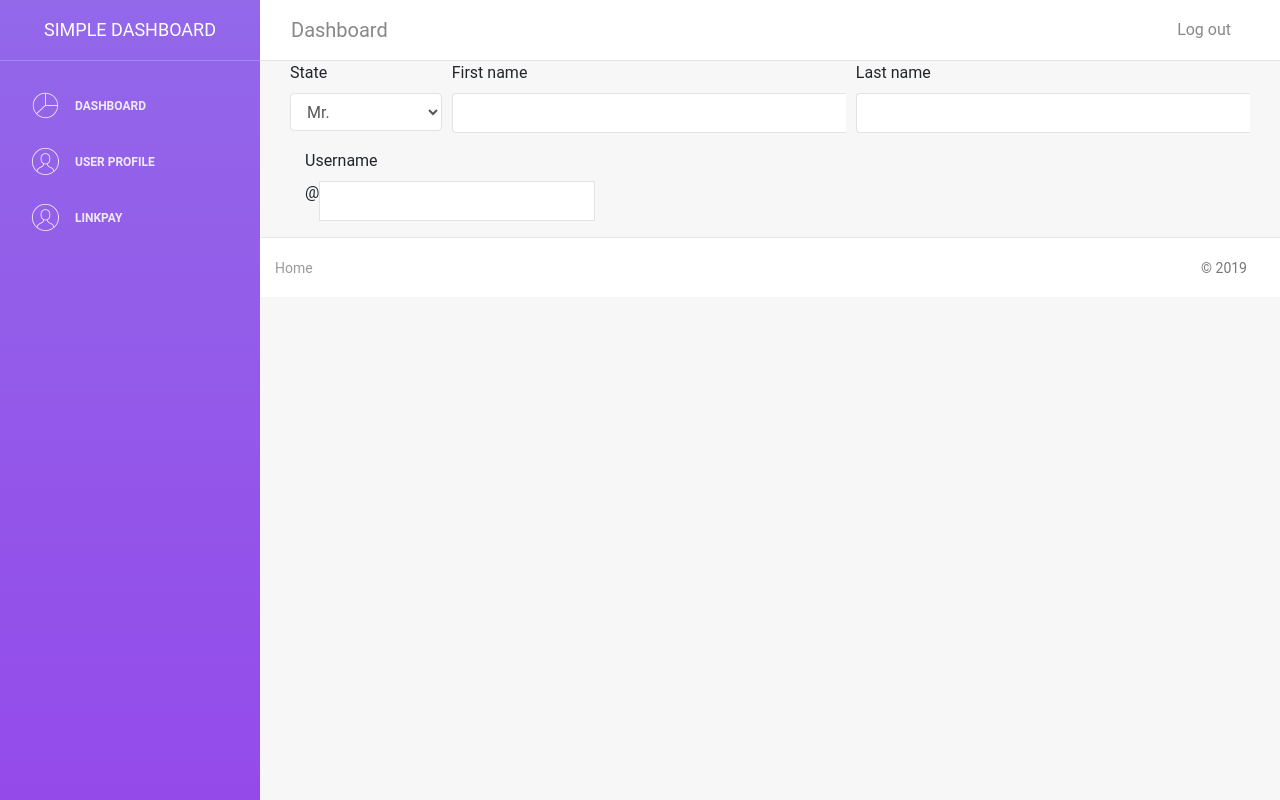
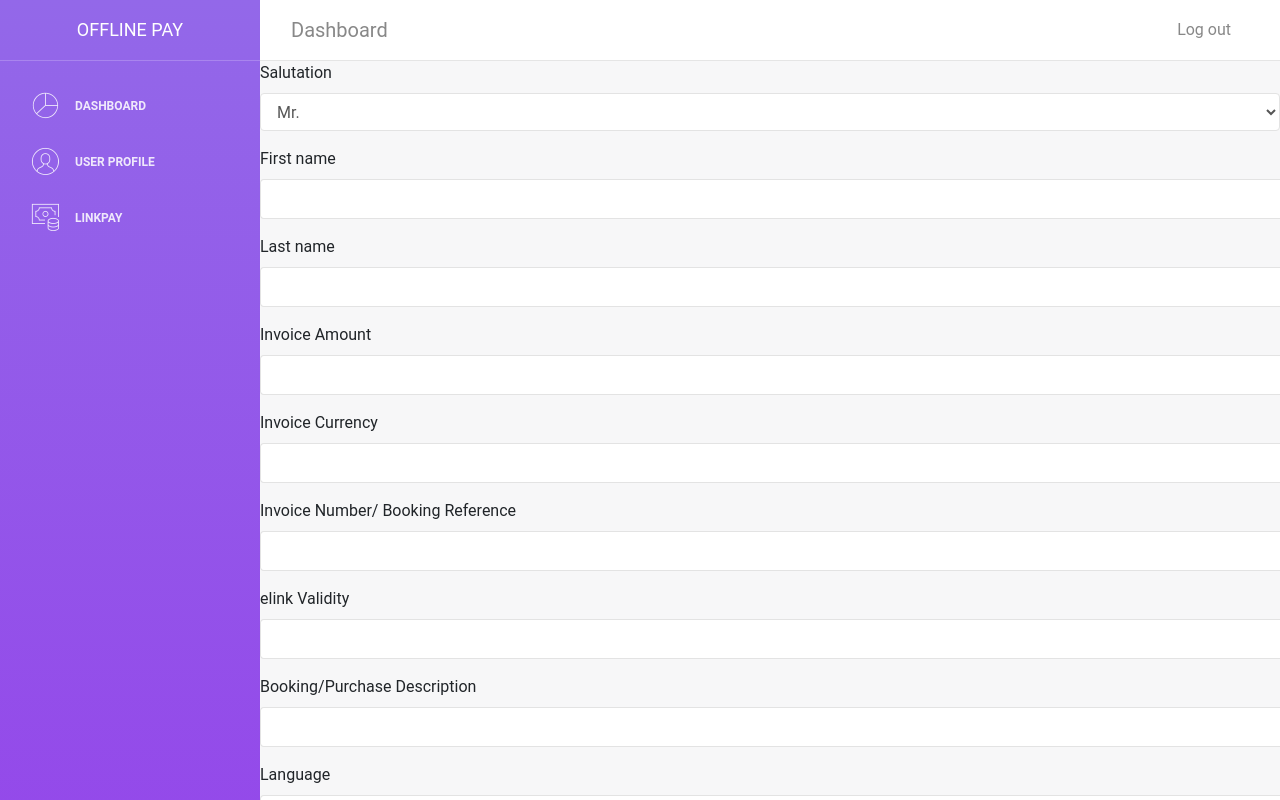
Before and after one commit to offline-pay/link-ui, a React (Create React App) app: page /link in a window 1280 px wide. Built offline with nearby package versions, Linux system fonts and the light colour scheme.

Commit message:
Adding all invoice parameter

```diff
--- /dev/null
+++ b/src/components/Invoice.js
@@ -0,0 +1,79 @@
+import React, { Component } from 'react'
+import { Container, Col, InputGroup, Form, Row, Dropdown } from "react-bootstrap";
+import FormTextField from "./FormTextField";
+import { useSpring, animated } from "react-spring";
+import { Spring } from 'react-spring/renderprops'
+
+
+class Invoice extends Component {
+    constructor(props) {
+        super(props);
+    }
+
+    render() {
+        return (
+            <Container>
+                <Form.Row>
+                    <FormTextField
+                        as={Col}
+                        controlId="validationFormik01"
+                        label="Invoice Amount"
+                        type="text"
+                        name="amount-major"
+                    />
+                </Form.Row>
+                <Form.Row>
+                    <FormTextField
+                        as={Col}
+                        controlId="validationFormik02"
+                        label="Invoice Currency"
+                        type="text"
+                        name="currency"
+                    />
+                </Form.Row>
+                <Form.Row>
+                    <FormTextField
+                        as={Col}
+                        controlId="validationFormik02"
+                        label="Invoice Number/ Booking Reference"
+                        type="text"
+                        name="invoiceNumber"
+                    />
+                </Form.Row>
+
+                <Form.Row>
+                    <FormTextField
+                        as={Col}
+                        controlId="validationFormik02"
+                        label="elink Validity"
+                        type="text"
+                        name="elinkValidity"
+                    />
+                </Form.Row>
+
+                <Form.Row>
+                    <FormTextField
+                        as={Col}
+                        controlId="validationFormik02"
+                        label="Booking/Purchase Description"
+                        type="text"
+                        name="description"
+                    />
+                </Form.Row>
+
+
+
+                <Form.Row>
+                    <FormTextField
+                        as={Col}
+                        controlId="validationFormik02"
+                        label="Language"
+                        type="text"
+                        name="language"
+                    />
+                </Form.Row>
+            </Container>
+        );
+    }
+}
+export default Invoice
--- a/src/components/LinkPay.js
+++ b/src/components/LinkPay.js
@@ -2,14 +2,14 @@ import React, { Component } from 'react'
 import { NavLink, Link } from 'react-router-dom'
 import { Field, Formik, Form } from 'formik';
 import LinkUser from './LinkUser';
-import { Col } from 'react-bootstrap';
+import Invoice from './Invoice';
+import { Col, Row } from 'react-bootstrap';
 
 class LinkPay extends Component {
 
   render() {
     return (
       <div>
-
         <Formik
           initialValues={{ email: '', password: '' }}
           validate={values => {
@@ -41,10 +41,12 @@ class LinkPay extends Component {
             /* and other goodies */
           }) => (
               <Form noValidate onSubmit={handleSubmit}>
-                <Col>
+                <Row>
                   <LinkUser />
-                </Col>
-
+                </Row>
+                <Row>
+                  <Invoice />
+                </Row>
               </Form>
             )}
         </Formik>
--- a/src/components/LinkUser.js
+++ b/src/components/LinkUser.js
@@ -4,11 +4,6 @@ import FormTextField from "./FormTextField";
 import { useSpring, animated } from "react-spring";
 import { Spring } from 'react-spring/renderprops'
 
-let AnimatedRow = animated(Form.Row);
-
-let animation = {
-    transform: "translate3d(0px,0,0) scale(1) rotateX(0deg)"
-};
 
 class LinkUser extends Component {
     constructor(props) {
@@ -16,36 +11,30 @@ class LinkUser extends Component {
     }
 
     render() {
-        /* let props = useSpring(animation); */
         return (
-
             <Container>
                 <Form.Row>
-
                     <Form.Group as={Col} controlId="formGridState">
-                        <Form.Label>State</Form.Label>
+                        <Form.Label>Salutation</Form.Label>
                         <Form.Control as="select" value="Choose...">
                             <option>Mr.</option>
                             <option>Mrs.</option>
                             <option>Ms.</option>
                         </Form.Control>
                     </Form.Group>
-
-
-
-
+                </Form.Row>
+                <Form.Row>
                     <FormTextField
                         as={Col}
-                        md="5"
                         controlId="validationFormik01"
                         label="First name"
                         type="text"
                         name="firstName"
                     />
-
+                </Form.Row>
+                <Form.Row>
                     <FormTextField
                         as={Col}
-                        md="5"
                         controlId="validationFormik02"
                         label="Last name"
                         type="text"
@@ -53,19 +42,6 @@ class LinkUser extends Component {
                     />
                 </Form.Row>
 
-                <FormTextField
-                    as={Col}
-                    md="4"
-                    controlId="validationFormikUsername"
-                    label="Username"
-                    type="text"
-                    name="username"
-                    inputGroupPrepend={
-                        <InputGroup.Prepend>
-                            <InputGroup.Text id="inputGroupPrepend">@</InputGroup.Text>
-                        </InputGroup.Prepend>
-                    }
-                />
             </Container>
         );
     }
--- a/src/components/Sidebar.js
+++ b/src/components/Sidebar.js
@@ -8,7 +8,7 @@ class Sidebar extends Component {
         <div className="sidebar-wrapper">
           <div className="logo">
             <Link to='/' className="simple-text">
-              Simple Dashboard
+              Offline Pay
             </Link>
           </div>
           <ul className="nav">
@@ -26,7 +26,7 @@ class Sidebar extends Component {
             </li>
             <li className="nav-item">
               <NavLink className="nav-link" to='/link'>
-                <i className="nc-icon nc-circle-09"></i>
+                <i className="nc-icon nc-money-coins"></i>
                 <p>LinkPay</p>
               </NavLink>
             </li>
```
